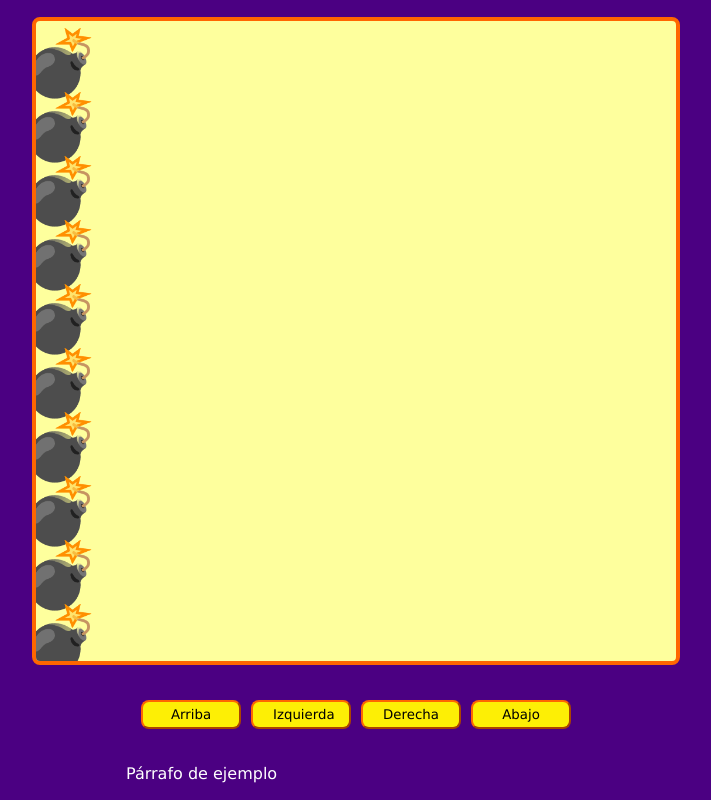
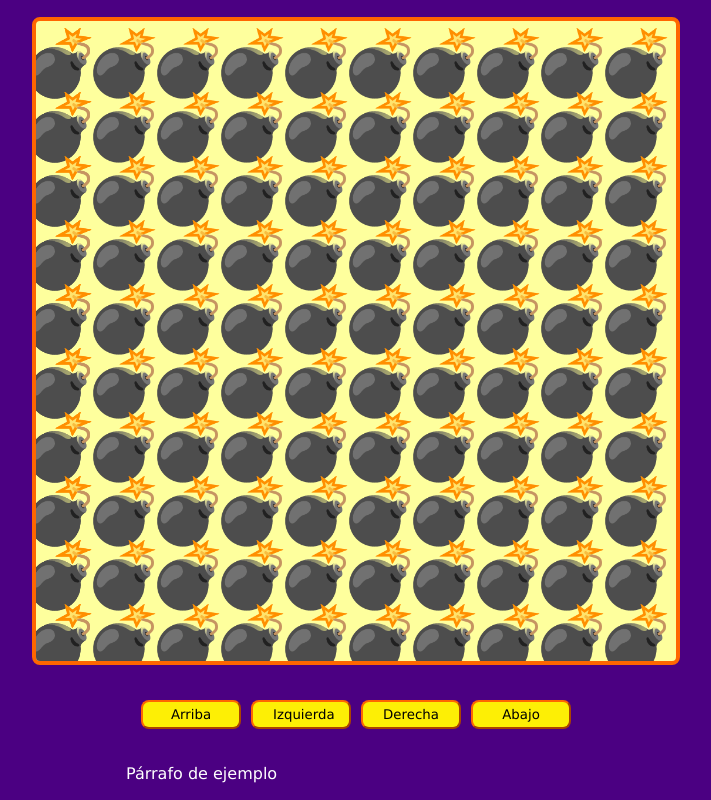
Before and after one commit to Javi-16/taller-practico-javascript-videogame, a plain HTML site: page index.html in a window 1280 px wide. Shown: the whole page, without its empty margins (284-995 px from the left). Drawn offline with Linux system fonts and the light colour scheme.

Commit message:
Arreglo el title en 'index.html'. Agrego el resto de filas del mapa

```diff
--- a/game.js
+++ b/game.js
@@ -30,5 +30,8 @@ function startGame() {
 
     for (let i = 1; i <= 10; i++) {
         game.fillText(emojis['X'], elementsSize, elementsSize * i);
+        for (let j = 1; j <= 10; j++) {
+            game.fillText(emojis['X'], elementsSize * i, elementsSize * j);
+        }
     }
 }
--- a/index.html
+++ b/index.html
@@ -5,7 +5,7 @@
     <meta http-equiv="X-UA-Compatible" content="IE=edge">
     <meta name="viewport" content="width=device-width, initial-scale=1.0">
     <link rel="stylesheet" href="./styles.css">
-    <title>PLatzriv - Jueguito Online de Carreras y Calaveras</title>
+    <title>Platzriv - Jueguito Online de Carreras y Calaveras</title>
 </head>
 <body>
     <div class="game-container">
```
